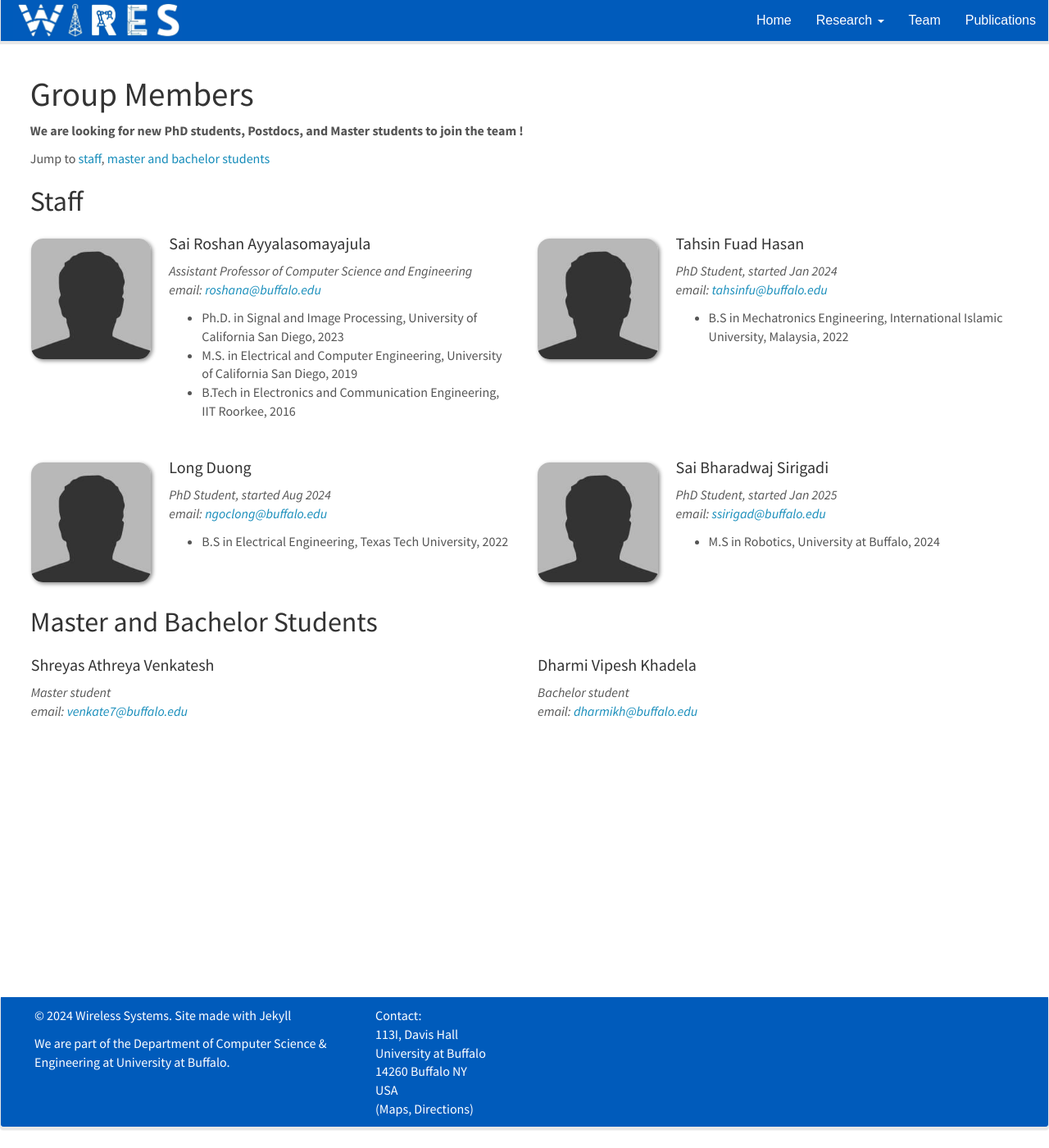
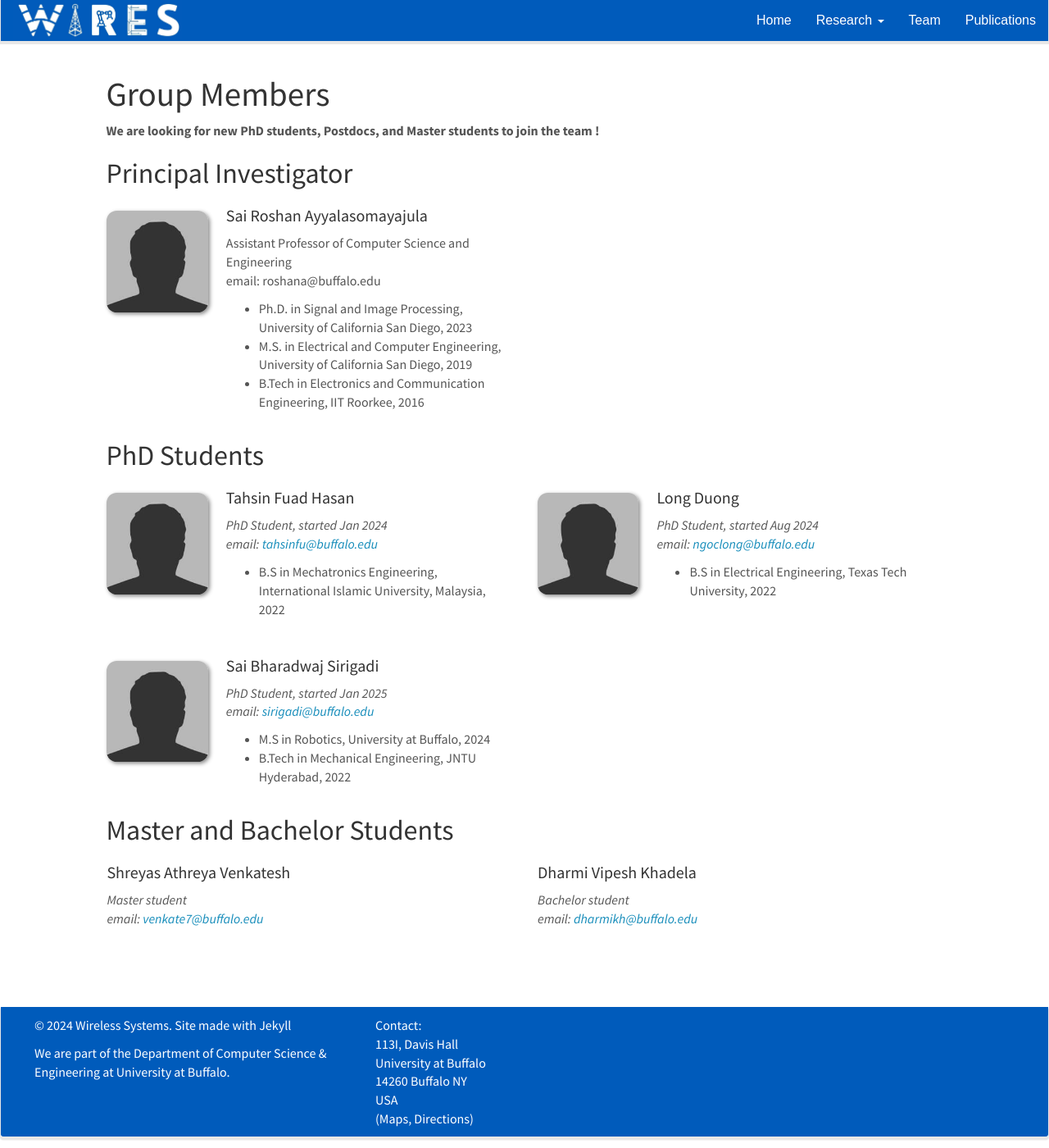
Before and after one commit to WIRES-UB/wires-ub.github.io, a Jekyll site: the page built from _pages/team.md, in a window 1280 px wide and 1400 px high. Shown: the whole window at 82% size. Built offline with Jekyll 4.4.1, drawn with Linux system fonts in a browser that asks for light colours; nearby versions of some CDN libraries.

Commit message:
updated team

```diff
--- a/_data/team_members.yml
+++ b/_data/team_members.yml
@@ -24,9 +24,9 @@
 - name: Sai Bharadwaj Sirigadi
   photo: 'bio-photo.jpg'
   info: PhD Student, started Jan 2025
-  email: ssirigad@buffalo.edu
-  number_educ: 1
+  email: sirigadi@buffalo.edu
+  number_educ: 2
   education1: M.S in Robotics, University at Buffalo, 2024
-  education2:
+  education2: B.Tech in Mechanical Engineering, JNTU Hyderabad, 2022
   education3:
   education4:
--- a/_pages/team.md
+++ b/_pages/team.md
@@ -11,66 +11,71 @@
  **We are  looking for new PhD students, Postdocs, and Master students to join the team** **!**
 
 
-Jump to [staff](#staff), [master and bachelor students](#master-and-bachelor-students)
-<!-- , [alumni](#alumni), [administrative support](#administrative-support), [lab visitors](#lab-visitors). -->
 
-## Staff
+
+
+## Principal Investigator
+{% assign member = site.data.team_members[0] %}
+<div class="row">
+  <div class="col-sm-6 clearfix">
+  <img src="{{ site.url }}{{ site.baseurl }}/images/teampic/{{ member.photo }}" class="img-responsive" width="25%" style="float: left" alt="{{ member.name }}" />
+  <h4>{{ member.name }}</h4>
+  {{ member.info }}<br>
+  email: {{ member.email }}
+  <ul style="overflow: hidden">
+  {% if member.education1 %}<li> {{ member.education1 }} </li>{% endif %}
+  {% if member.education2 %}<li> {{ member.education2 }} </li>{% endif %}
+  {% if member.education3 %}<li> {{ member.education3 }} </li>{% endif %}
+  {% if member.education4 %}<li> {{ member.education4 }} </li>{% endif %}
+  {% if member.education5 %}<li> {{ member.education5 }} </li>{% endif %}
+    </ul>
+  </div>
+</div>
+
+## PhD Students
 {% assign number_printed = 0 %}
-{% for member in site.data.team_members %}
-
+{% for member in site.data.team_members offset:1 %}
 {% assign even_odd = number_printed | modulo: 2 %}
-
 {% if even_odd == 0 %}
 <div class="row">
 {% endif %}
-
 <div class="col-sm-6 clearfix">
-  <img src="{{ site.url }}{{ site.baseurl }}/images/teampic/{{ member.photo }}" class="img-responsive" width="25%" style="float: left" />
+  <img src="{{ site.url }}{{ site.baseurl }}/images/teampic/{{ member.photo }}" class="img-responsive" width="25%" style="float: left" alt="{{ member.name }}" />
   <h4>{{ member.name }}</h4>
   <i>{{ member.info }}<br>email: <{{ member.email }}></i>
   <ul style="overflow: hidden">
-
-  {% if member.number_educ == 1 %}
-  <li> {{ member.education1 }} </li>
-  {% endif %}
-
-  {% if member.number_educ == 2 %}
-  <li> {{ member.education1 }} </li>
-  <li> {{ member.education2 }} </li>
-  {% endif %}
-
-  {% if member.number_educ == 3 %}
-  <li> {{ member.education1 }} </li>
-  <li> {{ member.education2 }} </li>
-  <li> {{ member.education3 }} </li>
-  {% endif %}
-
-  {% if member.number_educ == 4 %}
-  <li> {{ member.education1 }} </li>
-  <li> {{ member.education2 }} </li>
-  <li> {{ member.education3 }} </li>
-  <li> {{ member.education4 }} </li>
-  {% endif %}
-
-  {% if member.number_educ == 5 %}
-  <li> {{ member.education1 }} </li>
-  <li> {{ member.education2 }} </li>
-  <li> {{ member.education3 }} </li>
-  <li> {{ member.education4 }} </li>
-  <li> {{ member.education5 }} </li>
-  {% endif %}
-
+    {% if member.number_educ == 1 %}
+    <li> {{ member.education1 }} </li>
+    {% endif %}
+    {% if member.number_educ == 2 %}
+    <li> {{ member.education1 }} </li>
+    <li> {{ member.education2 }} </li>
+    {% endif %}
+    {% if member.number_educ == 3 %}
+    <li> {{ member.education1 }} </li>
+    <li> {{ member.education2 }} </li>
+    <li> {{ member.education3 }} </li>
+    {% endif %}
+    {% if member.number_educ == 4 %}
+    <li> {{ member.education1 }} </li>
+    <li> {{ member.education2 }} </li>
+    <li> {{ member.education3 }} </li>
+    <li> {{ member.education4 }} </li>
+    {% endif %}
+    {% if member.number_educ == 5 %}
+    <li> {{ member.education1 }} </li>
+    <li> {{ member.education2 }} </li>
+    <li> {{ member.education3 }} </li>
+    <li> {{ member.education4 }} </li>
+    <li> {{ member.education5 }} </li>
+    {% endif %}
   </ul>
 </div>
-
 {% assign number_printed = number_printed | plus: 1 %}
-
 {% if even_odd == 1 %}
 </div>
 {% endif %}
-
 {% endfor %}
-
 {% assign even_odd = number_printed | modulo: 2 %}
 {% if even_odd == 1 %}
 </div>
```
Also changed, not shown: Gemfile.lock.
